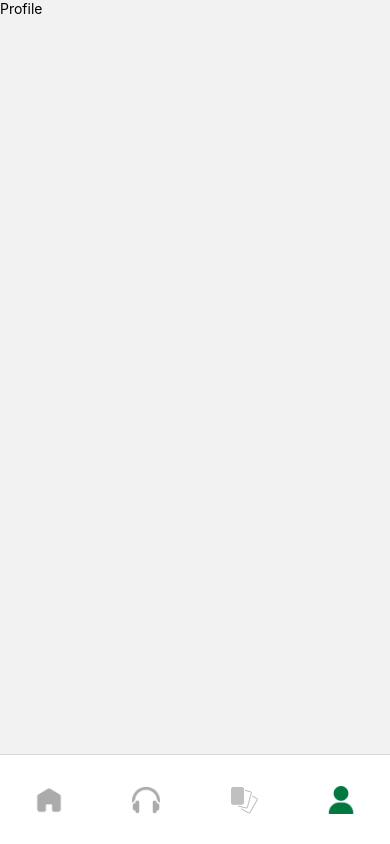
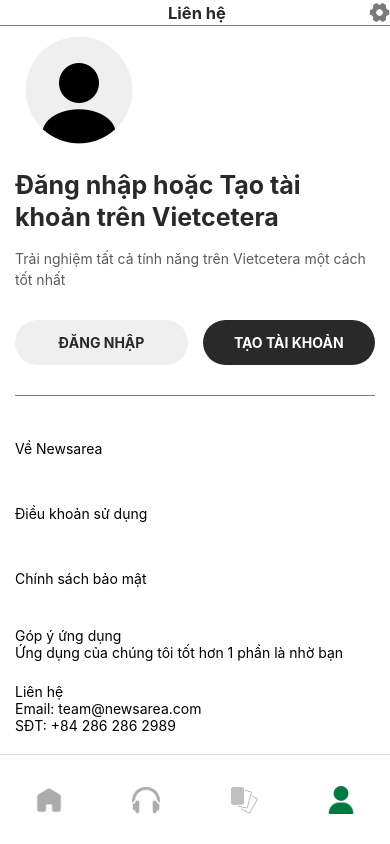
Before and after one commit to anhhtu/Newsarea, a React Native app: screen /ProfileScreen in a window 390 px wide. Built offline with nearby package versions, Linux system fonts and the light colour scheme.

Commit message:
Profile screen

```diff
--- a/src/components/home/CategoryTabs.js
+++ b/src/components/home/CategoryTabs.js
@@ -1,5 +1,5 @@
 import { StyleSheet, Text, View, ScrollView, Pressable } from "react-native";
-import React from "react";
+import React, { useState } from "react";
 
 import { categoryList } from "../../data/categories";
 import { useSelector, useDispatch } from "react-redux";
--- a/src/components/home/MiddleView.js
+++ b/src/components/home/MiddleView.js
@@ -67,6 +67,7 @@
         data={postsDataFromStore}
         renderItem={renderPost}
         keyExtractor={(item) => item.id}
+        showsVerticalScrollIndicator={false}
       />
     </View>
   );
--- /dev/null
+++ b/src/components/profile/AboutPart.js
@@ -0,0 +1,73 @@
+import { StyleSheet, Text, View, Image, TouchableOpacity } from "react-native";
+import React from "react";
+
+const AboutPart = () => {
+  return (
+    <View style={styles.container}>
+      <View style={styles.upperPart}>
+        <TouchableOpacity>
+          <View style={styles.aboutRow}>
+            <Image />
+            <Text>Về Newsarea</Text>
+          </View>
+        </TouchableOpacity>
+        <TouchableOpacity>
+          <View style={styles.aboutRow}>
+            <Image />
+            <Text>Điều khoản sử dụng</Text>
+          </View>
+        </TouchableOpacity>
+
+        <TouchableOpacity>
+          <View style={styles.aboutRow}>
+            <Image />
+            <Text>Chính sách bảo mật</Text>
+          </View>
+        </TouchableOpacity>
+
+        <TouchableOpacity>
+          <View style={styles.aboutRow}>
+            <Image />
+            <View>
+              <Text>Góp ý ứng dụng</Text>
+              <Text>Ứng dụng của chúng tôi tốt hơn 1 phần là nhờ bạn</Text>
+            </View>
+          </View>
+        </TouchableOpacity>
+
+        <TouchableOpacity>
+          <View style={styles.aboutRow}>
+            <Image />
+            <View>
+              <Text>Liên hệ</Text>
+              <Text>Email: team@newsarea.com</Text>
+              <Text>SĐT: +84 286 286 2989</Text>
+            </View>
+          </View>
+        </TouchableOpacity>
+
+        <TouchableOpacity>
+          <View style={styles.aboutRow}>
+            <Image />
+            <Text>Thông tin pháp lý</Text>
+          </View>
+        </TouchableOpacity>
+      </View>
+
+      <View style={styles.underPart}></View>
+    </View>
+  );
+};
+
+export default AboutPart;
+
+const styles = StyleSheet.create({
+  container: {
+    paddingVertical: 20,
+  },
+  aboutRow: {
+    flexDirection: "row",
+    height: 65,
+    alignItems: 'center'
+  },
+});
--- /dev/null
+++ b/src/components/profile/Header.js
@@ -0,0 +1,47 @@
+import {
+  StyleSheet,
+  Text,
+  View,
+  SafeAreaView,
+  Image,
+  TouchableOpacity,
+} from "react-native";
+import React from "react";
+
+const Header = () => {
+  return (
+    <SafeAreaView style={styles.container}>
+      <View style={{ width: 25, height: 25 }}></View>
+      <Text style={styles.titleText}>Liên hệ</Text>
+      <TouchableOpacity>
+        <Image
+          style={styles.settingsIcon}
+          source={require("../../assets/icons/setting.png")}
+        />
+      </TouchableOpacity>
+    </SafeAreaView>
+  );
+};
+
+export default Header;
+
+const styles = StyleSheet.create({
+  container: {
+    flexDirection: "row",
+    justifyContent: "space-between",
+    alignItems: "center",
+    paddingHorizontal: 15,
+    paddingVertical: 10,
+    borderBottomWidth: 0.3,
+    borderColor: "#797979",
+  },
+  titleText: {
+    fontSize: 16.5,
+    fontWeight: "bold",
+    color: '#292929'
+  },
+  settingsIcon: {
+    width: 21,
+    height: 21,
+  },
+});
--- /dev/null
+++ b/src/components/profile/LoginPart.js
@@ -0,0 +1,67 @@
+import { StyleSheet, Text, Image, View, TouchableOpacity } from "react-native";
+import React from "react";
+
+import { deviceWidth } from "../../extensions/DeviceDimension";
+
+const LoginPart = () => {
+  return (
+    <View style={styles.container}>
+      <Image style={styles.profileAvatar} source={require('../../assets/icons/user.png')} />
+      <Text style={{color: '#292929', fontSize: 25, fontWeight: 'bold', lineHeight: 32, marginVertical: 15}}>Đăng nhập hoặc Tạo tài khoản trên Vietcetera</Text>
+      <Text style={{color: '#5B5B5B', lineHeight: 21}}>Trải nghiệm tất cả tính năng trên Vietcetera một cách tốt nhất</Text>
+
+      <View style={styles.buttonContainer}>
+        <TouchableOpacity>
+          <View style={styles.loginButtonWrapper}>
+            <Text style={styles.loginText}>ĐĂNG NHẬP</Text>
+          </View>
+        </TouchableOpacity>
+
+        <TouchableOpacity>
+          <View style={styles.signupButtonWrapper}>
+            <Text style={styles.signupText}>TẠO TÀI KHOẢN</Text>
+          </View>
+        </TouchableOpacity>
+      </View>
+    </View>
+  );
+};
+
+export default LoginPart;
+
+const styles = StyleSheet.create({
+  container: {
+    borderBottomWidth: 0.3,
+    borderBottomColor: '#797979',
+  },
+  buttonContainer: {
+    flexDirection: 'row',
+    alignItems: 'center',
+    justifyContent: 'space-between',
+    paddingVertical: 30
+  },
+  loginButtonWrapper: {
+    backgroundColor: '#EFEFEF',
+    alignItems: 'center',
+    justifyContent: 'center',
+    width: (deviceWidth-45)/2,
+    borderRadius: 40,
+    paddingVertical: 14,
+  },
+  signupButtonWrapper: {
+    backgroundColor: '#292929',
+    alignItems: 'center',
+    justifyContent: 'center',
+    width: (deviceWidth-45)/2,
+    borderRadius: 40,
+    paddingVertical: 14,
+  },
+  loginText: {
+    color: '#292929',
+    fontWeight: 'bold'
+  },
+  signupText: {
+    color: '#FFFFFF',
+    fontWeight: 'bold'
+  }
+});
--- /dev/null
+++ b/src/extensions/DeviceDimension.js
@@ -0,0 +1,3 @@
+import { Dimensions } from "react-native";
+
+export const deviceWidth = Dimensions.get("window").width;
--- a/src/redux/Counter.js
+++ /dev/null
@@ -1,25 +0,0 @@
-import React from "react";
-import { View, TouchableOpacity, Text } from "react-native";
-
-import { useSelector, useDispatch } from "react-redux";
-import { increment, decrement, incrementByAmount } from "./slice";
-
-export function Counter() {
-    const count = useSelector(state => state.postFilter.value)
-    const dispatch = useDispatch()
-
-    return (
-        <View>
-            <TouchableOpacity onPress={() => dispatch(increment())}>
-                <Text>Increment</Text>
-            </TouchableOpacity>
-            <Text>{count}</Text>
-            <TouchableOpacity onPress={() => dispatch(decrement())}>
-                <Text>Decrement</Text>
-            </TouchableOpacity>
-            <TouchableOpacity onPress={() => dispatch(incrementByAmount(4))}>
-                <Text>Increment by Amount</Text>
-            </TouchableOpacity>
-        </View>
-    )
-}
--- a/src/redux/slice.js
+++ b/src/redux/slice.js
@@ -4,21 +4,11 @@
 export const postSlice = createSlice({
     name: 'PostFilter',
     initialState: {
-        value: 0,
         activeTab: 'MỚI NHẤT',
         postsToShow: PostsData
     },
 
     reducers: {
-        increment: state => {
-            state.value += 1
-        },
-        decrement: state => {
-            state.value -= 1
-        },
-        incrementByAmount: (state, action) => {
-            state.value += action.payload
-        },
         filterPostsOnCategory: (state, action) => {
             state.activeTab = action.payload;
             state.postsToShow = state.activeTab != "MỚI NHẤT" ? PostsData.filter(post => post.category == state.activeTab) : PostsData
@@ -27,6 +17,6 @@
 })
 
 // Action creators are generated for each case reducer function
-export const { increment, decrement, incrementByAmount, filterPostsOnCategory } = postSlice.actions
+export const { filterPostsOnCategory } = postSlice.actions
 
 export default postSlice.reducer
--- a/src/screens/Home.js
+++ b/src/screens/Home.js
@@ -28,6 +28,6 @@
   },
 
   bottomView: {
-    height: 50,
+    height: 54,
   },
 });
--- a/src/screens/Podcasts.js
+++ b/src/screens/Podcasts.js
@@ -1,13 +1,10 @@
 import { SafeAreaView, StyleSheet, Text, View } from 'react-native'
 import React from 'react'
-
-import { Counter } from '../redux/Counter'
 
 const Podcasts = () => {
   return (
     <SafeAreaView>
       <Text>Podcasts</Text>
-      <Counter/>
     </SafeAreaView>
   )
 }
--- a/src/screens/Profile.js
+++ b/src/screens/Profile.js
@@ -1,14 +1,39 @@
-import { StyleSheet, Text, View, SafeAreaView } from 'react-native'
-import React from 'react'
+import {
+  StyleSheet,
+  ScrollView,
+  SafeAreaView,
+  View
+} from "react-native";
+import React from "react";
+
+import { deviceWidth } from "../extensions/DeviceDimension";
+
+import Header from "../components/profile/Header";
+import LoginPart from "../components/profile/LoginPart";
+import AboutPart from "../components/profile/AboutPart";
 
 const Profile = () => {
   return (
-    <SafeAreaView>
-      <Text>Profile</Text>
+    <SafeAreaView style={styles.container}>
+      <Header />
+      <ScrollView style={styles.mainView} showsVerticalScrollIndicator={false}>
+        <LoginPart />
+        <AboutPart />
+      </ScrollView>
+      <View style={{height: 54}}></View>
     </SafeAreaView>
-  )
-}
+  );
+};
 
-export default Profile
+export default Profile;
 
-const styles = StyleSheet.create({})
+const styles = StyleSheet.create({
+  container: {
+    flex: 1,
+    backgroundColor: "#FFFFFF",
+  },
+  mainView: {
+    width: deviceWidth - 30,
+    alignSelf: "center",
+  },
+});
```
Also changed, not shown: src/assets/icons/setting.png (added), src/assets/icons/user.png (added).
